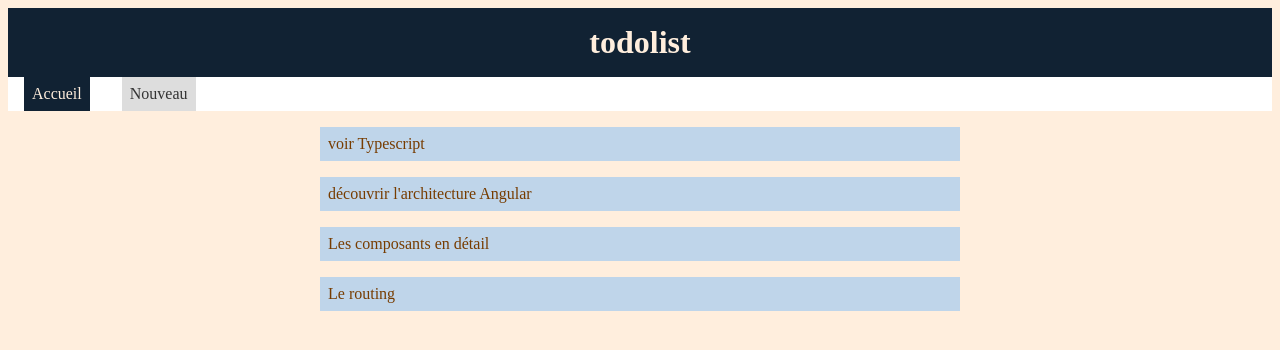
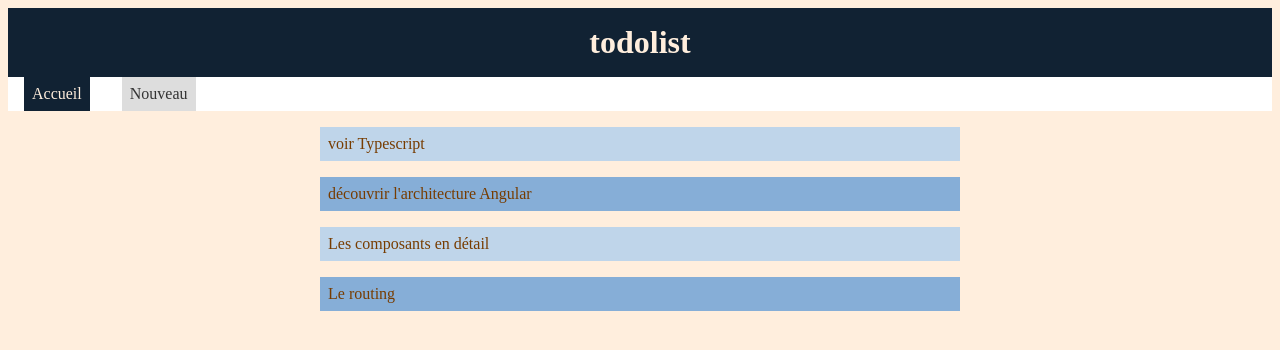
Before and after one commit to pbreteche/angular-2010, an Angular app: page /home in a window 1280 px wide. Shown: the top 350 px of the page. Built offline with nearby package versions, Linux system fonts and the light colour scheme.

Commit message:
custom attribute directive

```diff
--- a/src/app/app.module.ts
+++ b/src/app/app.module.ts
@@ -11,6 +11,7 @@ import { AppRoutingModule } from './app-routing.module';
 import { NotFoundComponent } from './not-found/not-found.component';
 import { FrenchDatePipe } from './french-date.pipe';
 import { DeadlineSortPipe } from './deadline-sort.pipe';
+import { ParityDirective } from './parity.directive';
 
 @NgModule({
   declarations: [
@@ -20,7 +21,8 @@ import { DeadlineSortPipe } from './deadline-sort.pipe';
     TodoCreateFormComponent,
     NotFoundComponent,
     FrenchDatePipe,
-    DeadlineSortPipe
+    DeadlineSortPipe,
+    ParityDirective
   ],
   imports: [
     BrowserModule,
--- /dev/null
+++ b/src/app/parity.directive.ts
@@ -0,0 +1,20 @@
+import {Directive, ElementRef, Input, OnChanges, SimpleChanges} from '@angular/core';
+
+@Directive({
+  selector: '[appParity]'
+})
+export class ParityDirective implements OnChanges{
+  @Input('appParity') parityNumber;
+
+  constructor(private el: ElementRef) {}
+
+  ngOnChanges(changes: SimpleChanges): void {
+    console.log(changes);
+    if (this.parityNumber % 2) {
+      this.el.nativeElement.classList.add('odd');
+    }
+    else {
+      this.el.nativeElement.classList.remove('odd');
+    }
+  }
+}
--- a/src/app/todo-create-form/todo-create-form.component.html
+++ b/src/app/todo-create-form/todo-create-form.component.html
@@ -1,12 +1,12 @@
 <form (ngSubmit)="create()">
   <div>
-    <label for="todo-create-form-title"></label>
+    <label for="todo-create-form-title" [attr.aria-label]="'titre'">Titre</label>
     <input type="text" id="todo-create-form-title" [(ngModel)]="newTodo.title"
       name="title"
     >
   </div>
   <div>
-    <label for="todo-create-form-deadline"></label>
+    <label for="todo-create-form-deadline">Échéance</label>
     <input type="date" id="todo-create-form-deadline" [(ngModel)]="newTodo.deadline"
       name="deadline"
     >
--- a/src/app/todo-nav/todo-nav.component.html
+++ b/src/app/todo-nav/todo-nav.component.html
@@ -1,5 +1,5 @@
 <ul>
   <li *ngFor="let todo of data | deadlineSort : 'ASC'; index as i">
-    <a [routerLink]="['/detail', i]">{{ todo.title }}</a>
+    <a [routerLink]="['/detail', i]" [appParity]="i">{{ todo.title }}</a>
   </li>
 </ul>
--- a/src/app/todo-nav/todo-nav.component.scss
+++ b/src/app/todo-nav/todo-nav.component.scss
@@ -17,4 +17,8 @@ a {
   color: darken($light-color, 70%);
   text-decoration: none;
   @include hover-zoom;
+
+  &.odd {
+    background: lighten($dark-color, 55%);
+  }
 }
```
Also changed, not shown: 1 other file (tests, documents, lock files or other folders).
